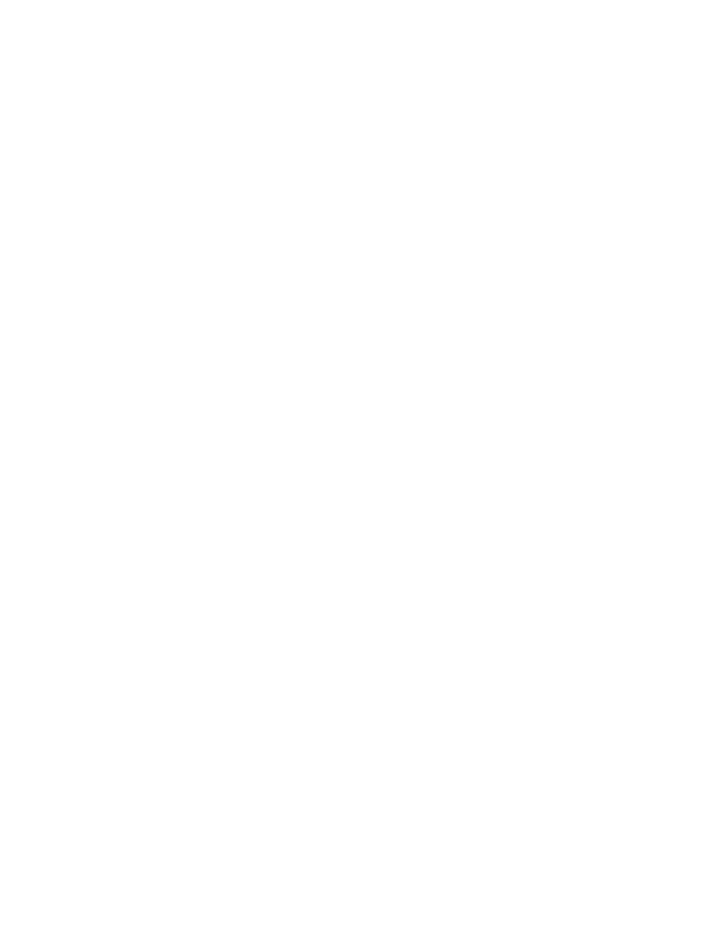
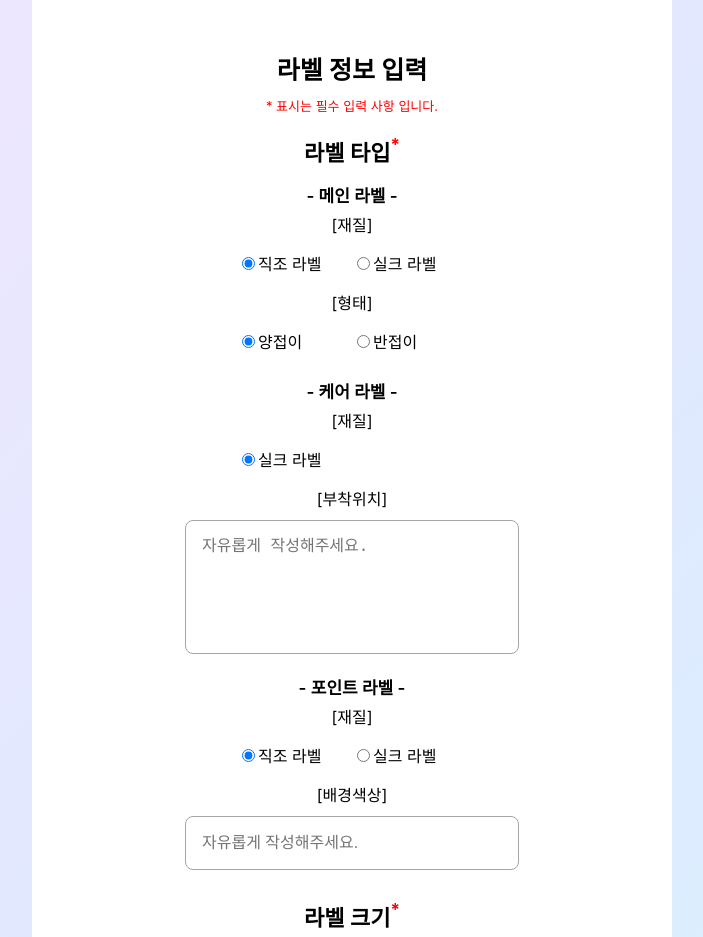
Before and after one commit to owlsuri/factoryUnicon_test, a React (Create React App) app: page /saveInquiry in a window 1280 px wide. Shown: the part 160-1097 px from the top of the page, without its empty margins (288-991 px from the left). Before the commit the page ends 800 px from the top, so only its background shows below. Built offline with nearby package versions, Linux system fonts and the light colour scheme.

Commit message:
saveUser 완료, saveInquiry css 완료

```diff
--- a/src/App.js
+++ b/src/App.js
@@ -1,15 +1,19 @@
 import { BrowserRouter, Route, Routes } from "react-router-dom";
 import "./App.css";
+import Header from "./components/Header";
 import GetEntireInquiry from "./components/GetEntireInquiry";
 import GetSingleInquiry from "./components/GetSingleInquiry";
 import GetUser from "./components/GetUser";
+import Landing from "./components/Landing";
 import SaveInquiry from "./components/SaveInquiry";
 import SaveUser from "./components/SaveUser";
 
 function App() {
   return (
     <BrowserRouter>
+      <Header />
       <Routes>
+        <Route exact path="/" element={<Landing />} />
         <Route path="/saveUser" element={<SaveUser />} />
         <Route path="/saveInquiry" element={<SaveInquiry />} />
         <Route path="/getUser/:phone" element={<GetUser />} />
--- /dev/null
+++ b/src/commons/inputs/textInput.js
@@ -0,0 +1,29 @@
+import styled from "styled-components";
+
+const StyledTextarea = styled.input`
+  width: calc(100% - 100px);
+  ${(props) => props.width && `width : ${props.width}px`};
+  ${(props) => props.height && `height : ${props.height}px`};
+  padding: 16px;
+  font-size: 16px;
+  line-height: 20px;
+  resize: none;
+  border: 1px solid #a6a6a6;
+  margin: 10px 0;
+  border-radius: 8px;
+`;
+
+export default function TextInput(props) {
+  const { type, width, height, onChange, placeholder, register } = props;
+
+  return (
+    <StyledTextarea
+      type={type}
+      width={width}
+      height={height}
+      placeholder={placeholder}
+      onChange={onChange}
+      {...register}
+    />
+  );
+}
--- a/src/components/commons/inputs/textInput.js
+++ b/src/commons/inputs/textareaInput.js
@@ -1,19 +1,24 @@
 import styled from "styled-components";
 
 const StyledTextarea = styled.textarea`
-  width: calc(100% - 32px);
+  width: calc(100% - 100px);
+  ${(props) => props.width && `width : ${props.width}px`};
   ${(props) => props.height && `height : ${props.height}px`};
   padding: 16px;
   font-size: 16px;
   line-height: 20px;
   resize: none;
+  border: 1px solid #a6a6a6;
+  margin: 10px 0;
+  border-radius: 8px;
 `;
 
-export default function TextInput(props) {
-  const { height, onChange, placeholder, register } = props;
+export default function TextareaInput(props) {
+  const { width, height, onChange, placeholder, register } = props;
 
   return (
     <StyledTextarea
+      width={width}
       height={height}
       placeholder={placeholder}
       onChange={onChange}
--- /dev/null
+++ b/src/commons/store/index.js
@@ -0,0 +1,17 @@
+import { atom } from "recoil";
+
+export const baseUrlState = atom({
+  key: "baseUrlState",
+  default:
+    "https://asia-northeast3-fu-webapp.cloudfunctions.net/api/codingTest",
+});
+
+export const accessKeyState = atom({
+  key: "accessKeyState",
+  default: "imsimple2563",
+});
+
+export const phoneNumberState = atom({
+  key: "phoneNumberState",
+  default: "",
+});
--- /dev/null
+++ b/src/components/Header.js
@@ -0,0 +1,35 @@
+import { useLocation, useNavigate } from "react-router-dom";
+import styled from "styled-components";
+
+const Wrapper = styled.div`
+  position: fixed;
+  width: 100%;
+  height: 100px;
+  background-color: #fff;
+  display: flex;
+  align-items: center;
+  justify-content: center;
+`;
+
+const Logo = styled.img`
+  width: 150px;
+  cursor: pointer;
+`;
+
+export default function Header() {
+  const navigation = useNavigate();
+  const locationNow = useLocation();
+
+  if (locationNow.pathname === "/") return null;
+  return (
+    <Wrapper>
+      <Logo
+        src="/images/fu_logo.png"
+        alt="logo"
+        onClick={() => {
+          navigation("/");
+        }}
+      />
+    </Wrapper>
+  );
+}
--- /dev/null
+++ b/src/components/Landing.js
@@ -0,0 +1,33 @@
+import styled from "styled-components";
+import { useNavigate } from "react-router";
+
+const Logo = styled.img`
+  width: 200px;
+`;
+
+const Welcome = styled.div`
+  padding-top: 30px;
+  font-size: large;
+  font-weight: 600;
+`;
+
+export default function Landing() {
+  const navigate = useNavigate();
+
+  return (
+    <div className="background">
+      <div className="wrapper">
+        <Logo src="/images/fu_logo.png" alt="logo" />
+        <Welcome>팩토리유니콘에 오신 것을 환영합니다!</Welcome>
+        <button
+          className="btn_save"
+          onClick={() => {
+            navigate("/saveUser");
+          }}
+        >
+          라벨견적받기
+        </button>
+      </div>
+    </div>
+  );
+}
--- a/src/components/SaveInquiry.js
+++ b/src/components/SaveInquiry.js
@@ -1,3 +1,107 @@
+import * as S from "../styles/saveInquiry.styles";
+import TextareaInput from "../commons/inputs/textareaInput";
+import TextInput from "../commons/inputs/textInput";
+
 export default function SaveInquiry() {
-  return <div>문의정보저장</div>;
+  return (
+    <S.Background>
+      <div className="wrapper">
+        <S.Title>라벨 정보 입력</S.Title>
+        <S.Error>* 표시는 필수 입력 사항 입니다.</S.Error>
+        <S.Container>
+          <S.LabelBox>
+            <S.MainLabel>라벨 타입</S.MainLabel>
+            <S.Must>*</S.Must>
+          </S.LabelBox>
+          <S.SubLabel>- 메인 라벨 -</S.SubLabel>
+          <div>[재질]</div>
+          <S.RadioBox>
+            <S.Radio>
+              <input type="radio" name="mainLabel" value="직조라벨" checked />
+              직조 라벨
+            </S.Radio>
+            <S.Radio>
+              <input type="radio" name="mainLabel" value="실크라벨" />
+              실크 라벨
+            </S.Radio>
+          </S.RadioBox>
+          <div>[형태]</div>
+          <S.RadioBox>
+            <S.Radio>
+              <input type="radio" name="shape" value="양접이" checked />
+              양접이
+            </S.Radio>
+            <S.Radio>
+              <input type="radio" name="shape" value="반접이" />
+              반접이
+            </S.Radio>
+          </S.RadioBox>
+          <S.SubLabel>- 케어 라벨 -</S.SubLabel>
+          <div>[재질]</div>
+          <S.RadioBox>
+            <S.Radio>
+              <input type="radio" name="careLabel" value="실크라벨" checked />
+              실크 라벨
+            </S.Radio>
+          </S.RadioBox>
+          <div>[부착위치]</div>
+          <TextareaInput
+            width={300}
+            height={100}
+            placeholder={"자유롭게 작성해주세요."}
+          />
+          <S.SubLabel>- 포인트 라벨 -</S.SubLabel>
+          <div>[재질]</div>
+          <S.RadioBox>
+            <S.Radio>
+              <input type="radio" name="pointLabel" value="직조라벨" checked />
+              직조 라벨
+            </S.Radio>
+            <S.Radio>
+              <input type="radio" name="pointLabel" value="실크라벨" />
+              실크 라벨
+            </S.Radio>
+          </S.RadioBox>
+          <div>[배경색상]</div>
+          <TextInput
+            type={"text"}
+            width={300}
+            placeholder={"자유롭게 작성해주세요."}
+          />
+          <S.LabelBox>
+            <S.MainLabel>라벨 크기</S.MainLabel>
+            <S.Must>*</S.Must>
+          </S.LabelBox>
+          <S.LabelSize>
+            <S.Number>
+              <TextInput type={"number"} width={95} placeholder={"가로"} />
+              <S.Unit>X</S.Unit>
+            </S.Number>
+            <S.Number>
+              <TextInput type={"number"} width={95} placeholder={"세로"} />
+              <S.Unit>cm</S.Unit>
+            </S.Number>
+          </S.LabelSize>
+          <S.LabelBox>
+            <S.MainLabel>수량</S.MainLabel>
+            <S.Must>*</S.Must>
+          </S.LabelBox>
+          <div>기본 1000장, 500장 단위</div>
+          <S.Number>
+            <TextInput type={"number"} width={260} placeholder={"수량"} />
+            <S.Unit>장</S.Unit>
+          </S.Number>
+          <S.LabelBox>
+            <S.MainLabel>요청사항</S.MainLabel>
+          </S.LabelBox>
+          <TextareaInput
+            width={300}
+            height={100}
+            placeholder={"요청사항이 있으시면 입력해주세요."}
+          />
+        </S.Container>
+        <button className="btn_save">제출하기</button>
+      </div>
+    </S.Background>
+  );
 }
--- a/src/components/commons/store/index.js
+++ /dev/null
@@ -1,6 +0,0 @@
-import { atom } from "recoil";
-
-export const accessKeyState = atom({
-  key: "accessKeyState",
-  default: "imsimple2563",
-});
--- a/src/index.css
+++ b/src/index.css
@@ -12,15 +12,35 @@ code {
     monospace;
 }
 
+.wrapper {
+  display: flex;
+  flex-direction: column;
+  align-items: center;
+  justify-content: center;
+  background-color: #fff;
+  border-radius: 10px;
+  padding: 50px 150px;
+}
+
+.background {
+  background: linear-gradient(150deg, #f2e5fe, #e0e9fe, #d5f5ff);
+  display: flex;
+  align-items: center;
+  justify-content: center;
+  height: 100vh;
+}
+
 .btn_save {
   display: flex;
+  align-items: center;
   justify-content: center;
-  width: 120px;
-  padding: 15px;
+  width: 150px;
+  height: 35px;
   font-weight: 600;
   color: white;
   border: none;
   border-radius: 8px;
-  background-color: "#1565C0";
+  background-color: #1565c0;
+  margin-top: 30px;
   cursor: pointer;
 }
--- a/src/index.js
+++ b/src/index.js
@@ -2,10 +2,13 @@ import React from "react";
 import ReactDOM from "react-dom/client";
 import "./index.css";
 import App from "./App";
+import { RecoilRoot } from "recoil";
 
 const root = ReactDOM.createRoot(document.getElementById("root"));
 root.render(
-  <React.StrictMode>
-    <App />
-  </React.StrictMode>
+  <RecoilRoot>
+    <React.StrictMode>
+      <App />
+    </React.StrictMode>
+  </RecoilRoot>
 );
--- /dev/null
+++ b/src/styles/saveInquiry.styles.js
@@ -0,0 +1,66 @@
+import styled from "styled-components";
+
+export const Background = styled.div`
+  background: linear-gradient(130deg, #f2e5fe, #e0e9fe, #d5f5ff);
+  display: flex;
+  align-items: center;
+  justify-content: center;
+  padding: 150px 0;
+`;
+
+export const Title = styled.div`
+  padding: 10px 0;
+  font-size: 25px;
+  font-weight: 600;
+`;
+
+export const Container = styled.div`
+  display: flex;
+  flex-direction: column;
+  align-items: center;
+`;
+
+export const Error = styled.div`
+  color: red;
+  font-size: small;
+`;
+export const LabelBox = styled.div`
+  display: flex;
+  padding: 20px 0 5px 0;
+`;
+export const MainLabel = styled.div`
+  font-size: 22px;
+  font-weight: 600;
+`;
+export const SubLabel = styled.div`
+  font-size: 17px;
+  font-weight: 600;
+  padding: 10px 5px 5px 5px;
+`;
+
+export const Must = styled.div`
+  font-size: 17px;
+  font-weight: 700;
+  color: red;
+`;
+
+export const RadioBox = styled.div`
+  width: 230px;
+  display: flex;
+  padding: 15px 0;
+`;
+export const Radio = styled.div`
+  width: 230px;
+`;
+export const LabelSize = styled.div`
+  display: flex;
+`;
+export const Number = styled.div`
+  display: flex;
+  align-items: baseline;
+  margin-right: 10px;
+`;
+export const Unit = styled.div`
+  font-size: 20px;
+  padding-left: 10px;
+`;
```
Also changed, not shown: src/components/SaveUser.js (+69 -1 lines), public/images/fu_logo.png (added).
